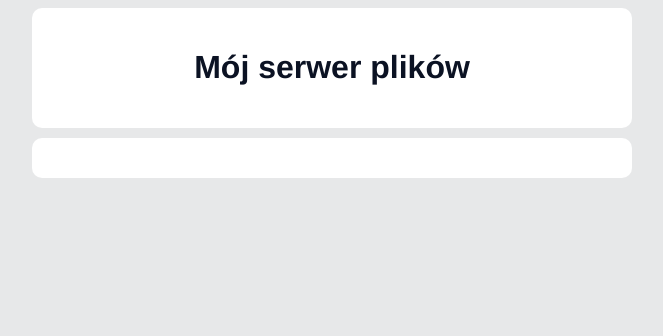
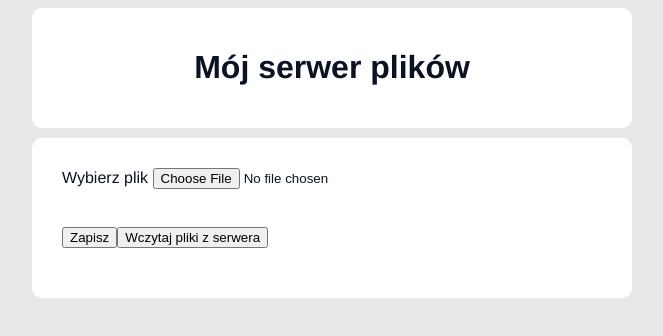
Before and after one commit to domaradzki/selesto-test, a Vue app: page / in a window 1280 px wide. Shown: the top 336 px of the page, without its empty margins (308-971 px from the left). Built offline with nearby package versions, Linux system fonts and the light colour scheme.

Commit message:
added form to upload files, buttons and list of file on the server already exists

```diff
--- a/src/components/Layout.vue
+++ b/src/components/Layout.vue
@@ -1,9 +1,88 @@
 <template>
-  <div class="wrapper"></div>
+  <div class="wrapper">
+    <div class="container">
+      <label
+        >Wybierz plik
+        <input
+          type="file"
+          id="file"
+          name="file"
+          ref="file"
+          v-on:change="handleFileUpload()"
+        />
+      </label>
+    </div>
+
+    <br />
+    <div class="container">
+      <button v-on:click="submitFiles()">Zapisz</button>
+
+      <button v-on:click="handleDisplayFiles()">
+        Wczytaj pliki z serwera
+      </button>
+    </div>
+
+    <div class="container">
+      <div
+        v-for="file in files"
+        class="file-listing"
+        v-bind:key="file.name"
+      >
+        <a
+          class="link"
+          v-bind:href="file.url"
+          download
+          >{{ file.name.length &lt; 50 ? file.name : file.name.substring(0,40)+'...' }}</a
+        >
+      </div>
+    </div>
+  </div>
 </template>
+
 <script>
+import axios from 'axios';
+
 export default {
   name: 'Layout',
+  data() {
+    return {
+      files: [],
+      file: null,
+      message: '',
+    };
+  },
+  methods: {
+    async submitFiles() {
+      const formData = new FormData();
+      formData.append('file', this.file);
+      try {
+        await axios.post('/api/upload', formData, {
+          headers: { 'Content-Type': 'multipart/form-data' },
+        });
+        this.message = 'Plik zapisany!';
+        this.handleDisplayFiles();
+      } catch (err) {
+        console.log('Error');
+        this.message = 'Coś poszło nie tak, spróbuj ponownie!';
+      }
+    },
+    handleFileUpload() {
+      const file = this.$refs.file.files[0];
+      this.file = file;
+      this.message = '';
+    },
+    handleDisplayFiles() {
+      try {
+        axios.get('/api/files').then((res) => {
+          this.files = [...res.data];
+        });
+        this.message = 'Wczynato listę plików z katalogu!';
+      } catch (err) {
+        console.log('Error');
+        this.message = 'Coś poszło nie tak, spróbuj ponownie!';
+      }
+    },
+  },
 };
 </script>
 
@@ -19,4 +98,17 @@ export default {
   border-radius: 10px;
   margin-bottom: 10px;
 }
+.container {
+  padding: 10px;
+}
+.file-listing {
+  width: 100%;
+  display: flex;
+  justify-content: space-between;
+  align-items: center;
+  margin: 5px 0;
+  background-color: #dbdddf;
+  padding: 7px 10px;
+  border-radius: 4px;
+}
 </style>
--- a/src/server/controller/file.controller.js
+++ b/src/server/controller/file.controller.js
@@ -6,7 +6,7 @@ const upload = async (req, res) => {
 };
 
 const baseDir = path.resolve(path.dirname(''));
-
+console.log(baseDir);
 const baseUrl = 'http://localhost:8080/api/files/';
 
 const getListFiles = (req, res) => {
```
